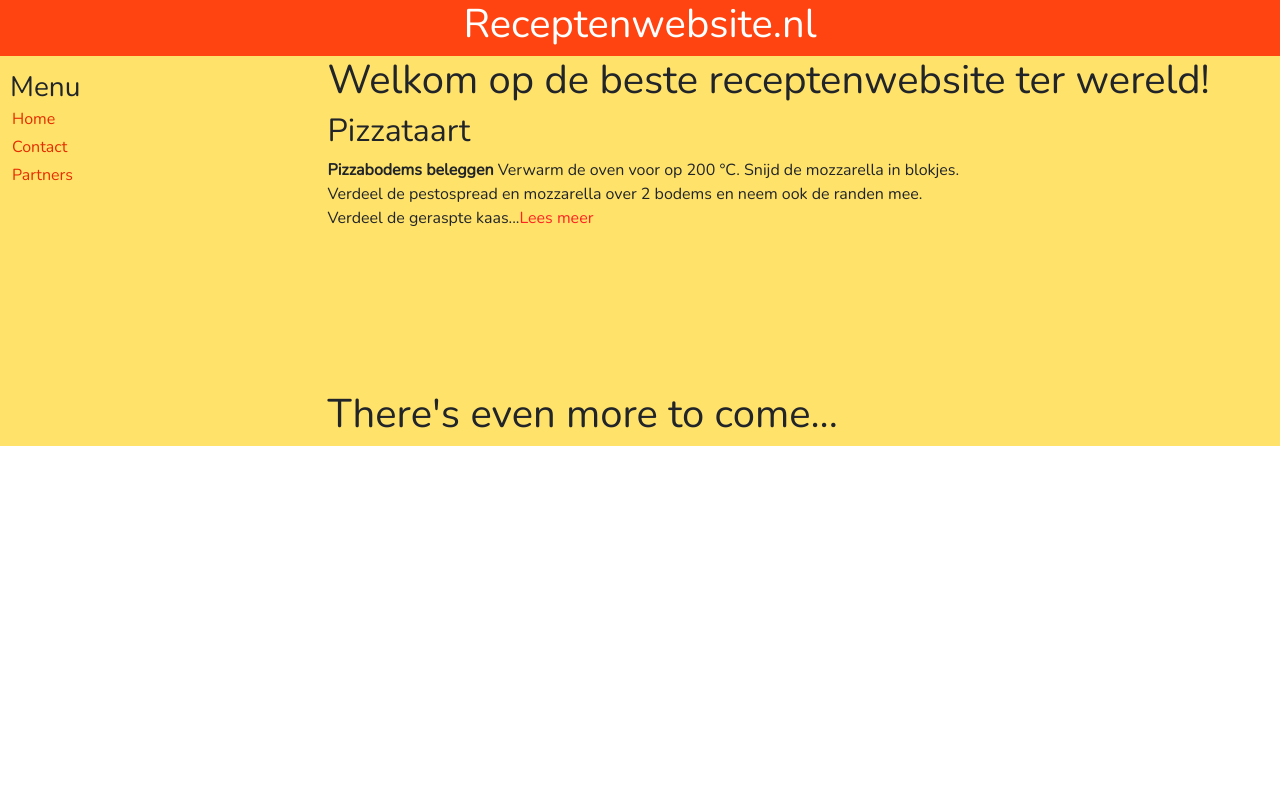
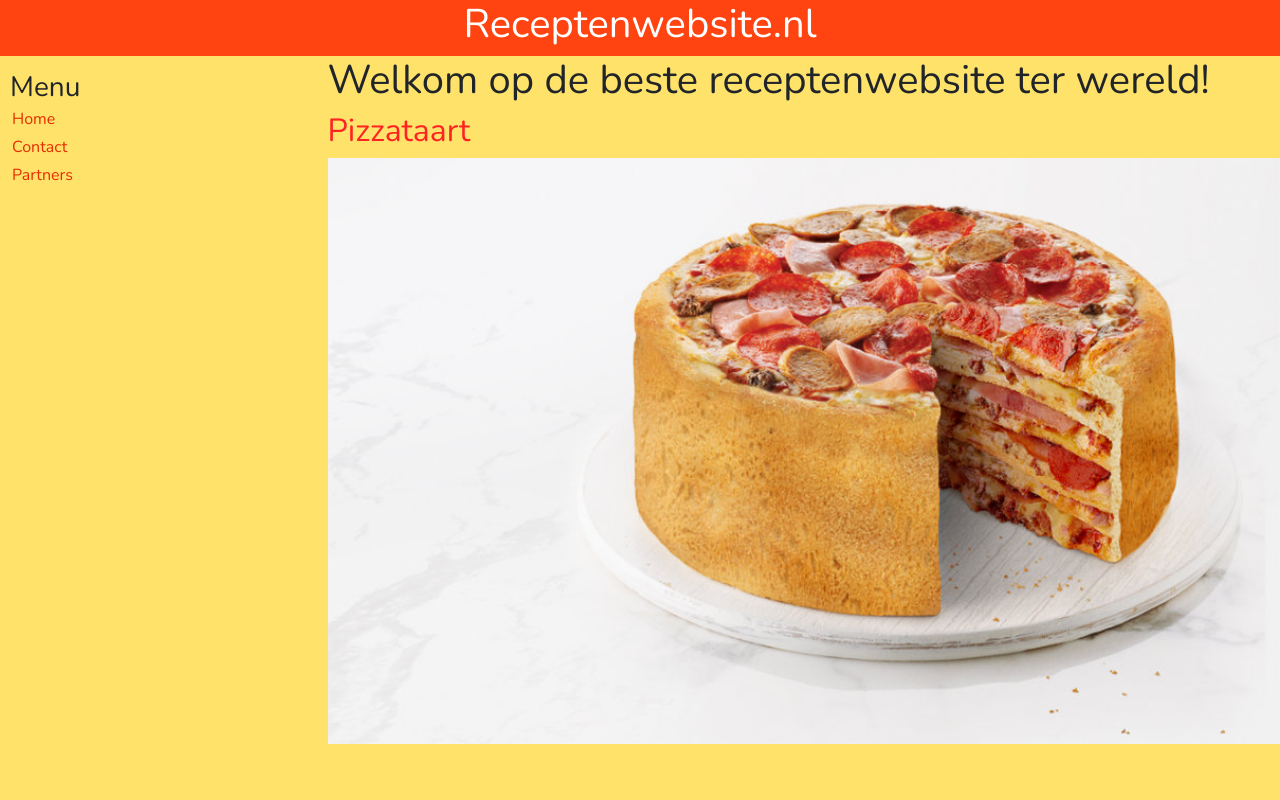
Before and after one commit to cheesygerrit/cheesygerrit.github.io, a plain HTML site: page index.htm in a window 1280 px wide. Shown: the top 800 px of the page. Drawn offline with nearby package versions, Linux system fonts and the light colour scheme.

Commit message:
Small fixes
Changes:
-changed reference in index.htm (not satisfied yet tho);
-fixed container class pizzapierecipe.html;
-fixed small but important typo in modal 'Send recipe'.

```diff
--- a/index.htm
+++ b/index.htm
@@ -26,11 +26,10 @@
 
 			<div class="col-12 col-md-9">
 				<h1>Welkom op de beste receptenwebsite ter wereld!</h1>
+				<a href="recipes/pizzapierecipe.html">
 				<h2>Pizzataart</h2>
-				<p><strong>Pizzabodems beleggen</strong>
-				Verwarm de oven voor op 200 °C. Snijd de mozzarella in blokjes.<br>
-				Verdeel de pestospread en mozzarella over 2 bodems en neem ook de randen mee.<br>
-				Verdeel de geraspte kaas...<a href="recipes/pizzapierecipe.html">Lees meer</a>
+				<img src="recipes/images/pizzapie.jpg">
+				</a>
 				</p>
 				<br>
 				<br>
```
Also changed, not shown: Recipes/pizzapierecipe.html (+3 -3 lines).
